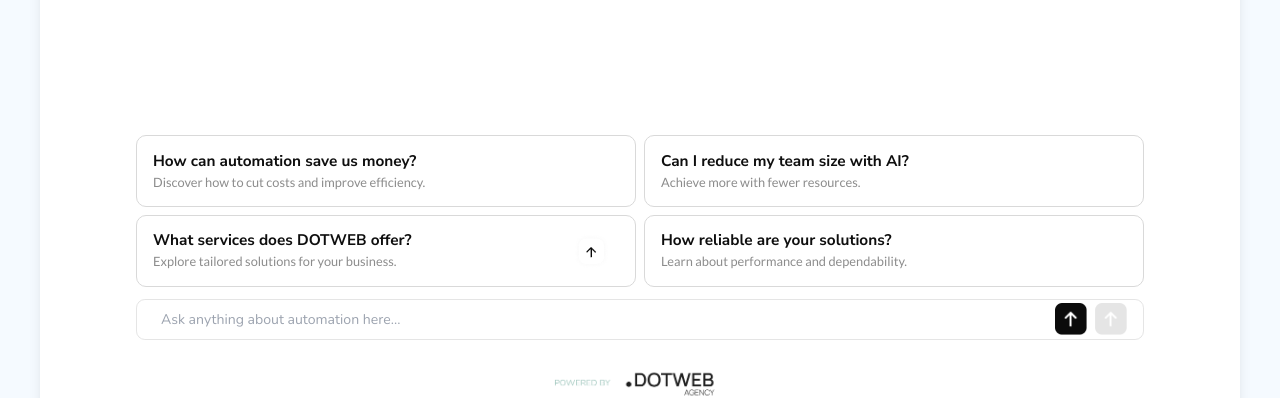
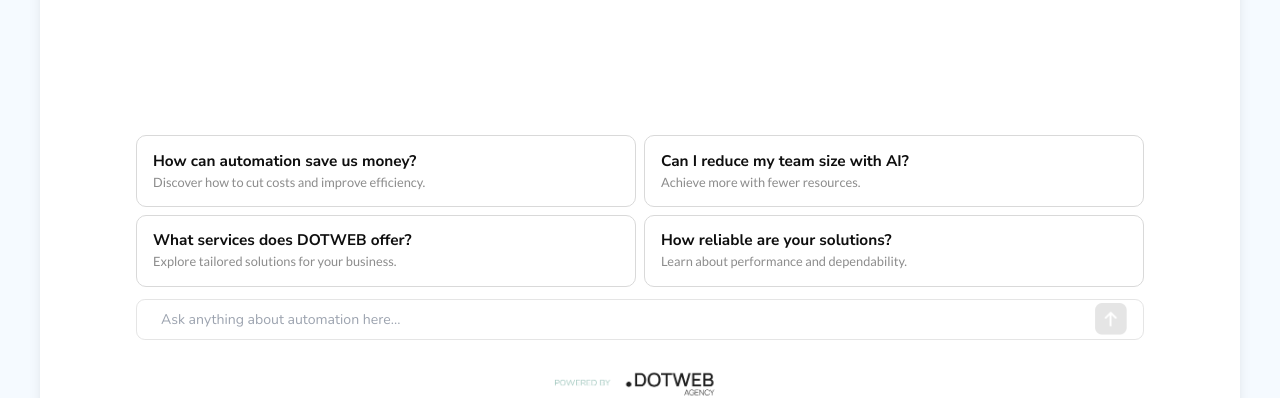
Before and after one commit to anonfaded/dotwebv3, a Next.js app: page /en in a window 1280 px wide. Shown: the part 1060-1458 px from the top of the page. Built offline with nearby package versions, Linux system fonts and the light colour scheme.

Commit message:
tweak chatbox

```diff
--- a/src/components/ui/ChatBox.tsx
+++ b/src/components/ui/ChatBox.tsx
@@ -1,8 +1,11 @@
 "use client";
 
 import Image from 'next/image';
+import { useState } from 'react';
 
 export default function ChatBox() {
+  const [inputText, setInputText] = useState('');
+
   return (
     <div className="w-full bg-gray-900 rounded-lg shadow-lg relative min-w-[320px]">
       {/* Content */}
@@ -47,31 +50,33 @@ export default function ChatBox() {
 
           {/* Pre-prompt Cards */}
             <div className="grid grid-cols-1 lg:grid-cols-2 gap-x-2 gap-y-2 mb-[clamp(8px,1.4vw,10px)] lg:mb-[clamp(10px,1.8vw,12px)] w-full max-w-[1008px] mx-auto">
-
-                <div className="bg-white border border-[#D9D9D9] rounded-[10.01px] p-[clamp(4px,0.8vw,8px)] h-[clamp(65px,5.6vw,85px)] w-full transition-all duration-300 hover:border-gray-400 hover:shadow-md cursor-pointer flex flex-col justify-center">
+                {[
+                    {
+                        title: "How can automation save us money?",
+                        description: "Discover how to cut costs and improve efficiency."
+                    },
+                    {
+                        title: "Can I reduce my team size with AI?",
+                        description: "Achieve more with fewer resources."
+                    },
+                    {
+                        title: "What services does DOTWEB offer?",
+                        description: "Explore tailored solutions for your business."
+                    },
+                    {
+                        title: "How reliable are your solutions?",
+                        description: "Learn about performance and dependability."
+                    }
+                ].map((prompt, index) => (
+                    <div
+                        key={index}
+                        className="bg-white border border-[#D9D9D9] rounded-[10.01px] p-[clamp(4px,0.8vw,8px)] h-[clamp(65px,5.6vw,85px)] w-full relative transition-all duration-300 hover:border-gray-400 hover:shadow-md cursor-pointer flex flex-col justify-center group"
+                    >
                         <h4 className="font-nunito-sans text-[clamp(12px,1.2vw,16.02px)] font-bold leading-[clamp(18px,1.4vw,24.03px)] text-[#0E0E0E] mb-0.5 pt-3 pl-2">
-                        How can automation save us money?
+                            {prompt.title}
                         </h4>
                         <p className="font-lato text-[clamp(10px,1.0vw,14.02px)] font-normal leading-[clamp(16px,1.2vw,21.03px)] text-[#8C8C8C] mt-0.5 pl-2">
-                        Discover how to cut costs and improve efficiency.
-                    </p>
-                </div>
-
-                <div className="bg-white border border-[#D9D9D9] rounded-[10.01px] p-[clamp(4px,0.8vw,8px)] h-[clamp(65px,5.6vw,85px)] w-full transition-all duration-300 hover:border-gray-400 hover:shadow-md cursor-pointer flex flex-col justify-center">
-                    <h4 className="font-nunito-sans text-[clamp(12px,1.2vw,16.02px)] font-bold leading-[clamp(18px,1.4vw,24.03px)] text-[#0E0E0E] mb-0.5 pt-3 pl-2">
-                        Can I reduce my team size with AI?
-                    </h4>
-                    <p className="font-lato text-[clamp(10px,1.0vw,14.02px)] font-normal leading-[clamp(16px,1.2vw,21.03px)] text-[#8C8C8C] mt-0.5 pl-2">
-                        Achieve more with fewer resources.
-                    </p>
-                </div>
-
-                <div className="bg-white border border-[#D9D9D9] rounded-[10.01px] p-[clamp(4px,0.8vw,8px)] h-[clamp(65px,5.6vw,85px)] w-full relative transition-all duration-300 hover:border-gray-400 hover:shadow-md cursor-pointer flex flex-col justify-center">
-                    <h4 className="font-nunito-sans text-[clamp(12px,1.2vw,16.02px)] font-bold leading-[clamp(18px,1.4vw,24.03px)] text-[#0E0E0E] mb-0.5 pt-3 pl-2">
-                        What services does DOTWEB offer?
-                    </h4>
-                    <p className="font-lato text-[clamp(10px,1.0vw,14.02px)] font-normal leading-[clamp(16px,1.2vw,21.03px)] text-[#8C8C8C] mt-0.5 pl-2">
-                        Explore tailored solutions for your business.
+                            {prompt.description}
                         </p>
                         <Image
                             src="/send.png"
@@ -80,18 +85,10 @@ export default function ChatBox() {
                             height={39.05}
                             priority
                             unoptimized
-                        className="absolute right-6 top-1/2 -translate-y-1/2"
+                            className="absolute right-6 top-1/2 -translate-y-1/2 hidden group-hover:block cursor-pointer"
                         />
                     </div>
-
-                <div className="bg-white border border-[#D9D9D9] rounded-[10.01px] p-[clamp(4px,0.8vw,8px)] h-[clamp(65px,5.6vw,85px)] w-full transition-all duration-300 hover:border-gray-400 hover:shadow-md cursor-pointer flex flex-col justify-center">
-                    <h4 className="font-nunito-sans text-[clamp(12px,1.2vw,16.02px)] font-bold leading-[clamp(18px,1.4vw,24.03px)] text-[#0E0E0E] mb-0.5 pt-3 pl-2">
-                        How reliable are your solutions?
-                    </h4>
-                    <p className="font-lato text-[clamp(10px,1.0vw,14.02px)] font-normal leading-[clamp(16px,1.2vw,21.03px)] text-[#8C8C8C] mt-0.5 pl-2">
-                        Learn about performance and dependability.
-                    </p>
-                </div>
+                ))}
             </div>
 
           {/* Input Field */}
@@ -101,8 +98,21 @@ export default function ChatBox() {
                         type="text"
                         placeholder="Ask anything about automation here..."
                         className="flex-1 px-4 lg:px-6 font-nunito text-[clamp(10px,1.1vw,15.14px)] font-normal leading-normal placeholder-gray-400 focus:outline-none"
+                        value={inputText}
+                        onChange={(e) => setInputText(e.target.value)}
                     />
                     <div className="flex items-center gap-2 pr-4">
+                      {inputText.trim() === '' ? (
+                        <Image
+                          src="/send3.png"
+                          alt="Send Alternative"
+                          width={32.06}
+                          height={32.06}
+                          priority
+                          unoptimized
+                          className="cursor-pointer"
+                        />
+                      ) : (
                         <Image
                           src="/send2.png"
                           alt="Send"
@@ -110,15 +120,9 @@ export default function ChatBox() {
                           height={32.06}
                           priority
                           unoptimized
+                          className="cursor-pointer"
                         />
-                        <Image
-                            src="/send3.png"
-                            alt="Send Alternative"
-                            width={32.06}
-                            height={32.06}
-                            priority
-                            unoptimized
-                        />
+                      )}
                     </div>
                 </div>
             </div>
```
Lines whose indentation alone changed are shown as unchanged.
